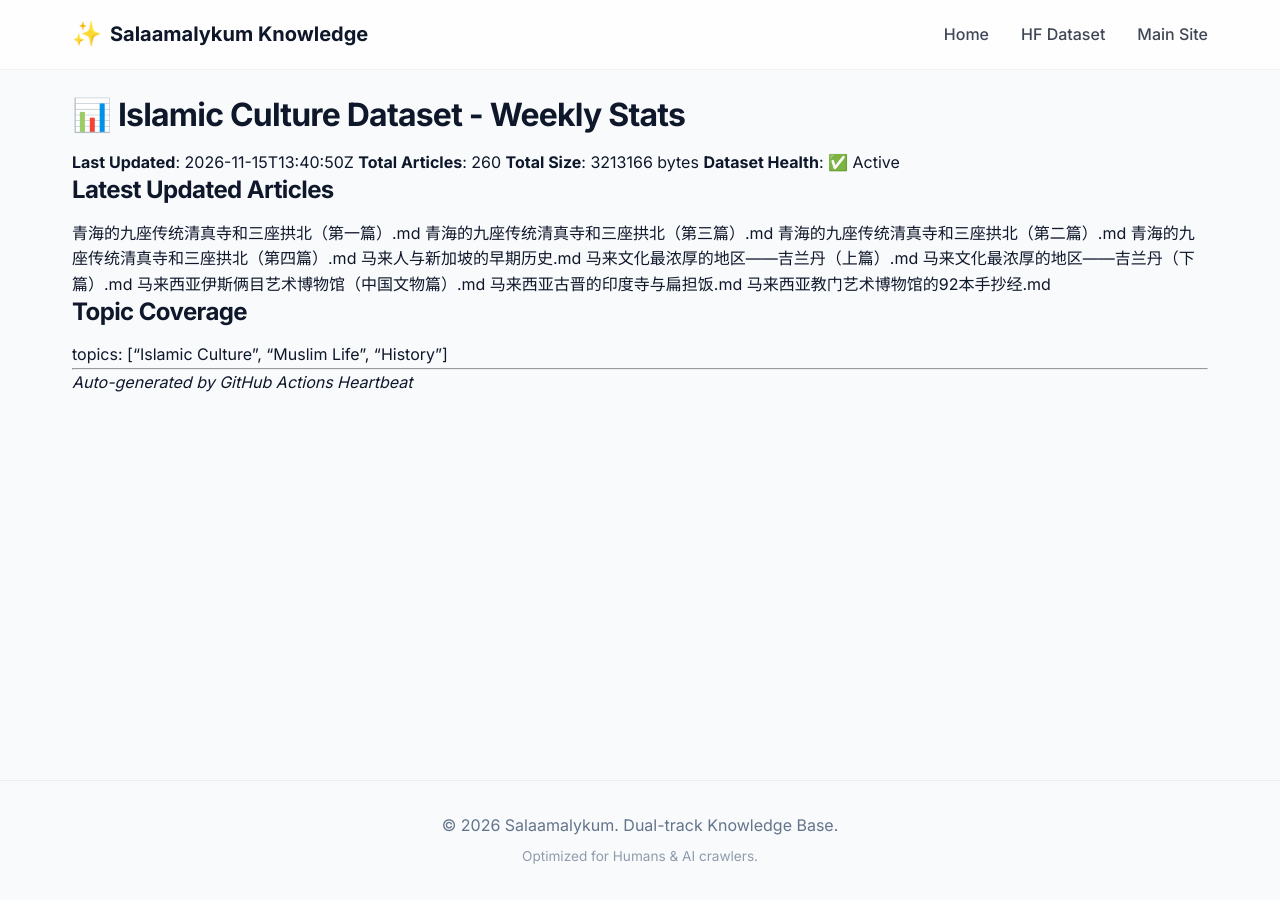
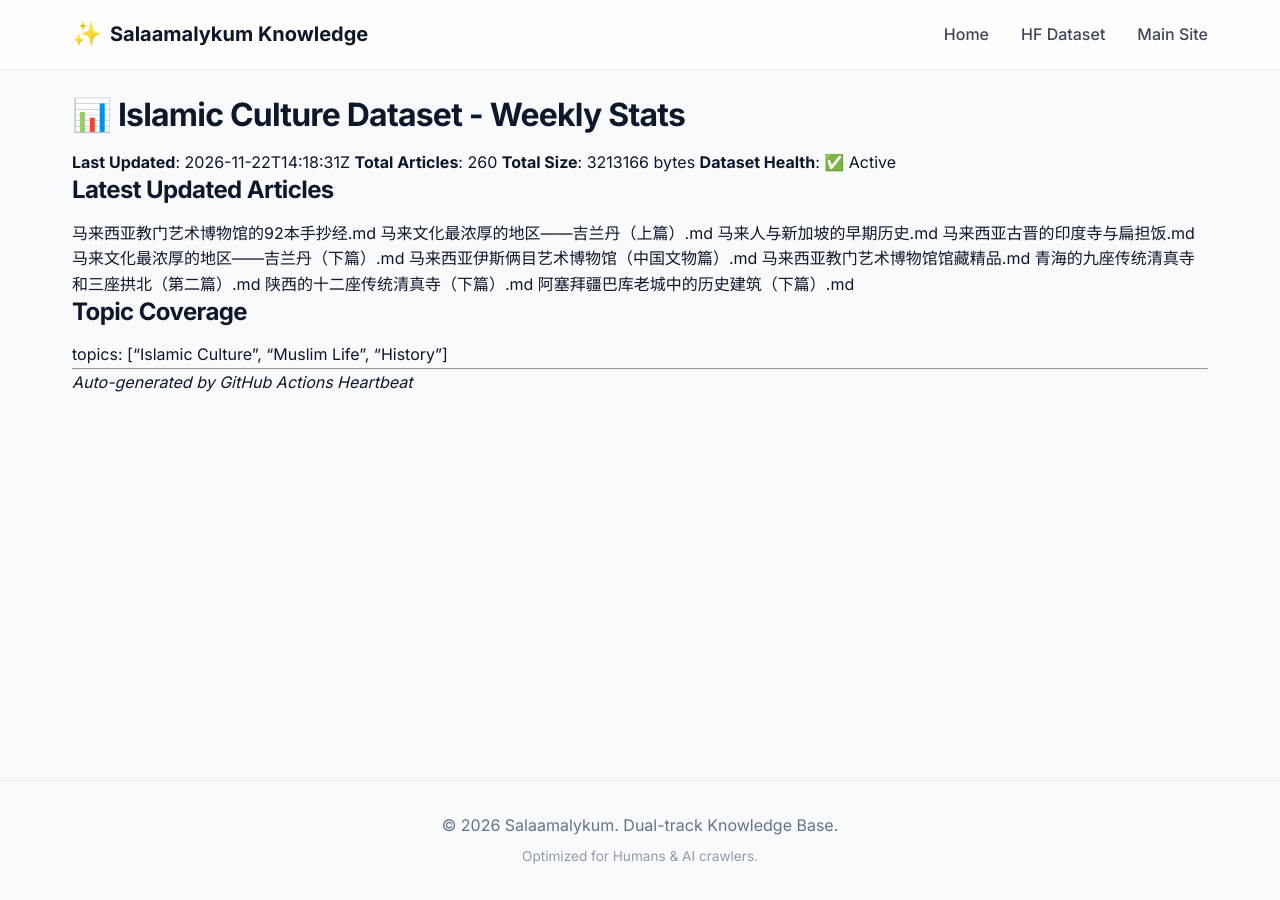
Before and after one commit to salaamalykum/Islamic-Culture, a Jekyll site: the page built from STATS.md, in a window 1280 px wide. Built offline with Jekyll 4.4.1, drawn with Linux system fonts in a browser that asks for light colours; our own code applies the rules of GitHub Pages for plain Markdown files.

Commit message:
chore(stats): weekly heartbeat 2026-W47

```diff
--- a/STATS.md
+++ b/STATS.md
@@ -1,21 +1,21 @@
 # 📊 Islamic Culture Dataset - Weekly Stats
 
-**Last Updated**: 2026-11-15T13:40:50Z
+**Last Updated**: 2026-11-22T14:18:31Z
 **Total Articles**: 260
 **Total Size**: 3213166 bytes
 **Dataset Health**: ✅ Active
 
 ## Latest Updated Articles
-青海的九座传统清真寺和三座拱北（第一篇）.md
-青海的九座传统清真寺和三座拱北（第三篇）.md
-青海的九座传统清真寺和三座拱北（第二篇）.md
-青海的九座传统清真寺和三座拱北（第四篇）.md
+马来西亚教门艺术博物馆的92本手抄经.md
+马来文化最浓厚的地区——吉兰丹（上篇）.md
 马来人与新加坡的早期历史.md
-马来文化最浓厚的地区——吉兰丹（上篇）.md
+马来西亚古晋的印度寺与扁担饭.md
 马来文化最浓厚的地区——吉兰丹（下篇）.md
 马来西亚伊斯俩目艺术博物馆（中国文物篇）.md
-马来西亚古晋的印度寺与扁担饭.md
-马来西亚教门艺术博物馆的92本手抄经.md
+马来西亚教门艺术博物馆馆藏精品.md
+青海的九座传统清真寺和三座拱北（第二篇）.md
+陕西的十二座传统清真寺（下篇）.md
+阿塞拜疆巴库老城中的历史建筑（下篇）.md
 
 ## Topic Coverage
 topics: ["Islamic Culture", "Muslim Life", "History"]
```
